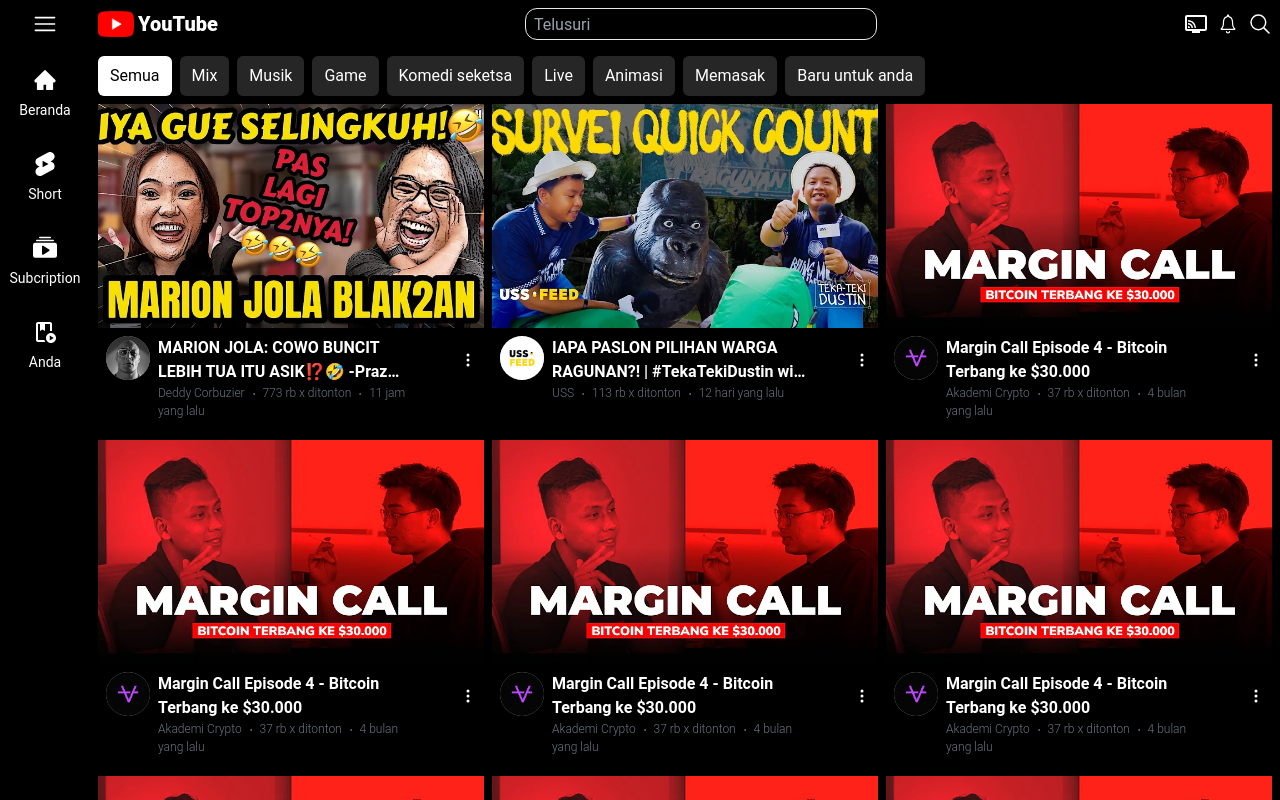
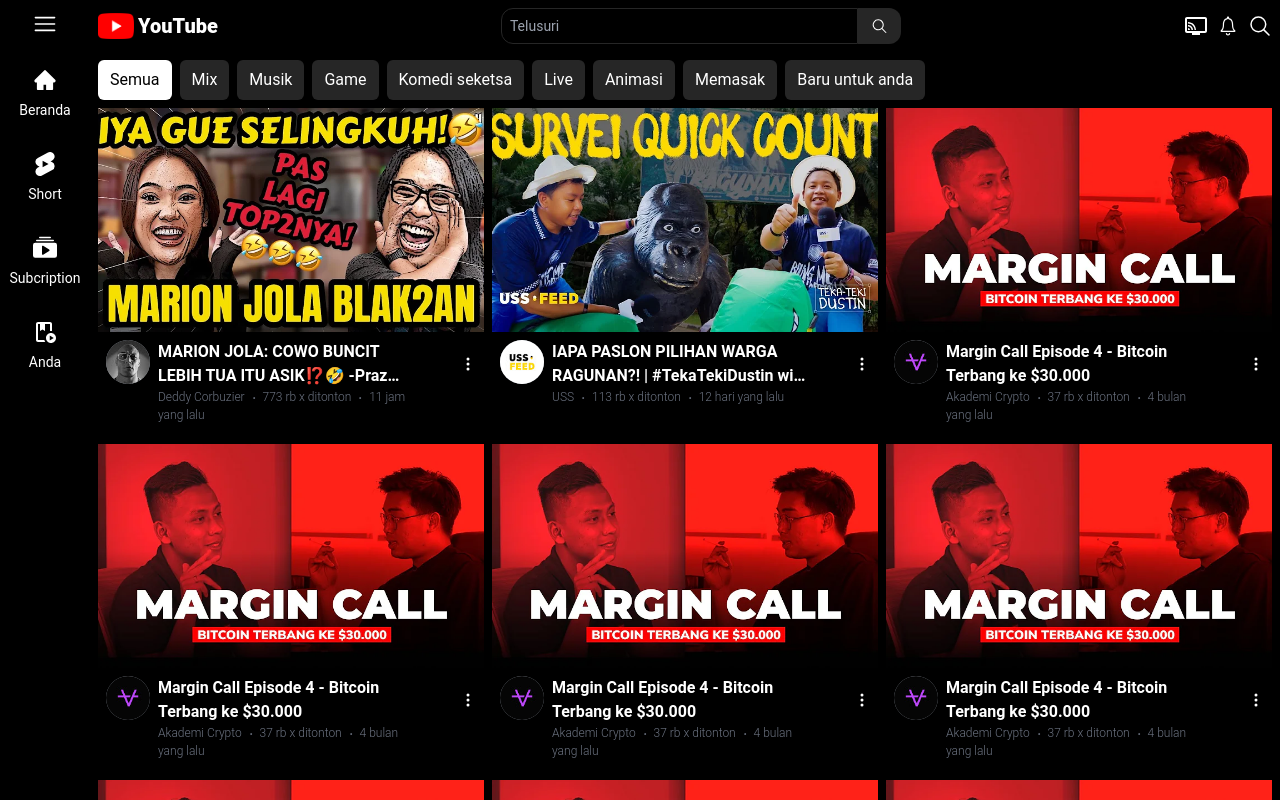
Before and after one commit to AmarPalevi02/slicing-youtube, a React (Create React App) app: page / in a window 1280 px wide. Built offline with nearby package versions, Linux system fonts and the light colour scheme; the HTML template or start-up script is replaced by a standard one.

Commit message:
update: searctbar input

```diff
--- a/src/components/orgabisems/searchbar/InputSearch.jsx
+++ b/src/components/orgabisems/searchbar/InputSearch.jsx
@@ -3,15 +3,15 @@
 
 const InputSearch = () => {
    return (
-      <div className='w-[22rem] h-8 relative'>
-         <div className="h-full">
+      <div className='w-[25rem] h-9 relative'>
+         <div className="h-full w-full flex items-center">
             <input
                type="text"
                placeholder='Telusuri'
-               className='bg-black border-[1px] rounded-xl w-full h-full pl-2'
+               className='bg-black border-[1px] border-neutral-800 rounded-tl-xl rounded-bl-xl w-full h-full pl-2 text-sm py-2 outline-none text-white'
             />
-            <button>
-               <GoSearch />
+            <button className=' bg-neutral-800 h-9 text-white w-12 rounded-tr-xl rounded-br-xl'>
+               <GoSearch className='w-full text-center font-bold' />
             </button>
          </div>
       </div>
```
